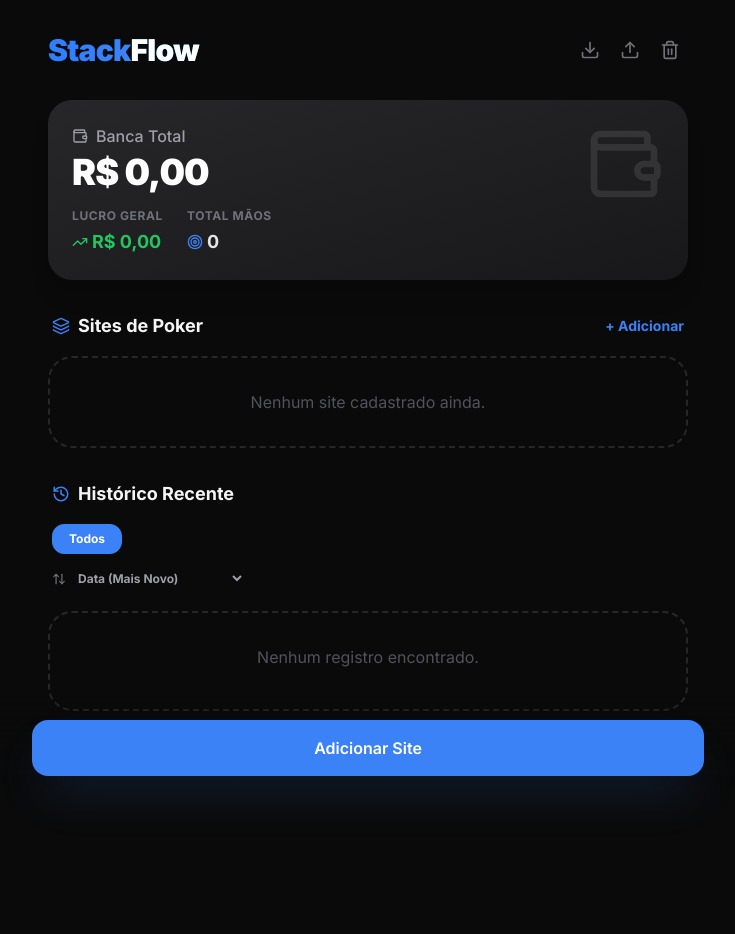
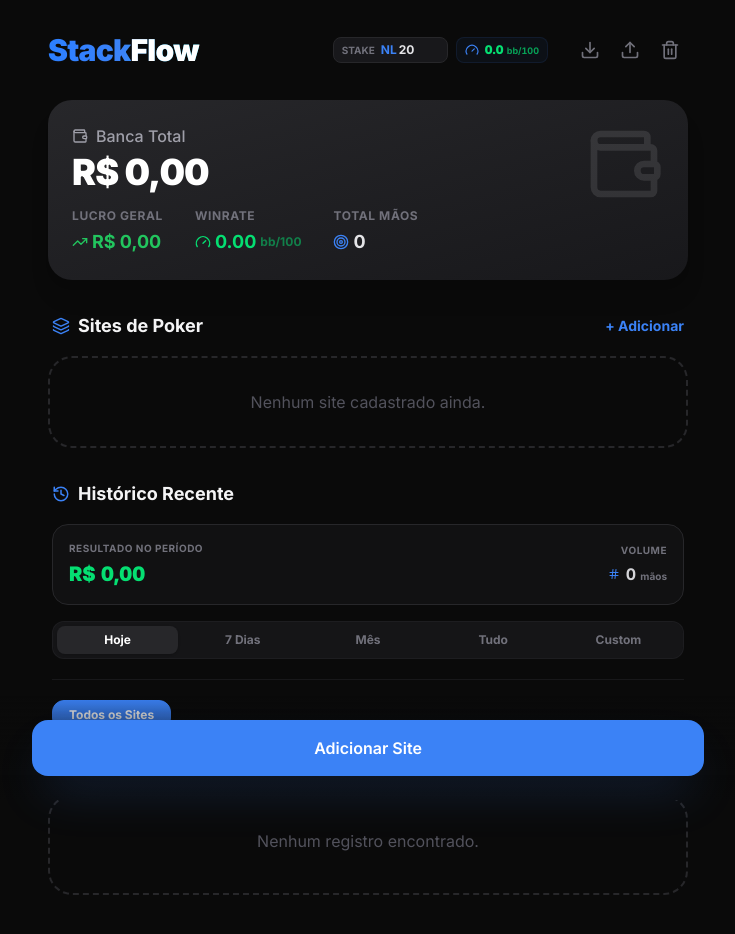
Before and after one commit to diogopereiraasp/stackflow, a React (Vite) app: page / in a window 1280 px wide. Shown: the top 934 px of the page, without its empty margins (272-1007 px from the left). Before the commit the page ends 855 px from the top, so only its background shows below. Built offline with nearby package versions, Linux system fonts and the light colour scheme.

Commit message:
feat: upgrade history with period filters, profit summary, stake editor and bb100

```diff
--- a/src/App.tsx
+++ b/src/App.tsx
@@ -1,5 +1,6 @@
-import React, { useState, useMemo } from 'react';
+import React, { useState, useMemo, useEffect } from 'react';
 import { Layers, History } from 'lucide-react';
+import { startOfDay, startOfMonth, subDays } from 'date-fns';
 import { useBankrollStore } from './store/BankrollContext';
 import { Header } from './components/Header';
 import { BankrollStats } from './components/BankrollStats';
@@ -37,7 +38,14 @@ export default function App() {
   const [currentPage, setCurrentPage] = useState(1);
   const [sortBy, setSortBy] = useState('date_desc');
   const [selectedSites, setSelectedSites] = useState<string[]>([]);
+  const [timeFilter, setTimeFilter] = useState<'all' | 'day' | 'week' | 'month' | 'custom'>('day');
+  const [customRange, setCustomRange] = useState({ start: '', end: '' });
+  const [stake, setStake] = useState(() => localStorage.getItem('poker_stake') || '20');
   const itemsPerPage = 10;
+
+  useEffect(() => {
+    localStorage.setItem('poker_stake', stake);
+  }, [stake]);
 
   const siteProfits = useMemo(() => {
     return sites.reduce((acc, site) => {
@@ -59,9 +67,26 @@ export default function App() {
 
   // Logic for filtered and sorted sessions
   const processedSessions = useMemo(() => {
-    const filtered = sessions.filter(s =>
-      selectedSites.length === 0 || selectedSites.includes(s.siteId)
-    );
+    const now = new Date();
+
+    const filtered = sessions.filter(s => {
+      const siteMatch = selectedSites.length === 0 || selectedSites.includes(s.siteId);
+
+      let timeMatch = true;
+      if (timeFilter === 'day') {
+        timeMatch = s.timestamp >= startOfDay(now).getTime();
+      } else if (timeFilter === 'week') {
+        timeMatch = s.timestamp >= subDays(now, 7).getTime();
+      } else if (timeFilter === 'month') {
+        timeMatch = s.timestamp >= startOfMonth(now).getTime();
+      } else if (timeFilter === 'custom') {
+        const start = customRange.start ? startOfDay(new Date(customRange.start)).getTime() : 0;
+        const end = customRange.end ? new Date(new Date(customRange.end).setHours(23, 59, 59, 999)).getTime() : Infinity;
+        timeMatch = s.timestamp >= start && s.timestamp <= end;
+      }
+
+      return siteMatch && timeMatch;
+    });
 
     console.log(`[DEBUG] Sessões totais: ${sessions.length}, Filtradas: ${filtered.length}`);
 
@@ -76,7 +101,7 @@ export default function App() {
       if (sortBy === 'profit_asc') return a.profit - b.profit;
       return 0;
     });
-  }, [sessions, selectedSites, sortBy]);
+  }, [sessions, selectedSites, sortBy, timeFilter, customRange]);
 
   const totalPages = Math.ceil(processedSessions.length / itemsPerPage);
   const currentSessions = processedSessions.slice(
@@ -84,15 +109,35 @@ export default function App() {
     currentPage * itemsPerPage
   );
 
+  const periodStats = useMemo(() => {
+    return processedSessions.reduce((acc, s) => {
+      if (s.type !== 'cashout') {
+        acc.profit += s.profit;
+        acc.hands += s.hands;
+      }
+      return acc;
+    }, { profit: 0, hands: 0 });
+  }, [processedSessions]);
+
+  const bb100 = useMemo(() => {
+    if (stats.totalHands === 0) return 0;
+    const bbValue = parseFloat(stake) / 100;
+    if (isNaN(bbValue) || bbValue === 0) return 0;
+    return (stats.totalProfit / bbValue) / (stats.totalHands / 100);
+  }, [stats.totalProfit, stats.totalHands, stake]);
+
   return (
     <div className="max-w-2xl mx-auto px-4 pt-8 pb-32 min-h-screen">
       <Header
         onExport={exportData}
         onImport={handleImport}
         onReset={resetData}
+        stake={stake}
+        onStakeChange={setStake}
+        bb100={bb100}
       />
 
-      <BankrollStats {...stats} />
+      <BankrollStats {...stats} bb100={bb100} />
 
       {/* Sites Section */}
       <section className="mb-8">
@@ -141,6 +186,11 @@ export default function App() {
           onSelectSites={(s) => { setSelectedSites(s); setCurrentPage(1); }}
           sortBy={sortBy}
           onSortChange={(s) => { setSortBy(s); setCurrentPage(1); }}
+          timeFilter={timeFilter}
+          onTimeFilterChange={(f) => { setTimeFilter(f); setCurrentPage(1); }}
+          customRange={customRange}
+          onCustomRangeChange={setCustomRange}
+          periodStats={periodStats}
         />
 
         <div className="space-y-3">
--- a/src/components/BankrollStats.tsx
+++ b/src/components/BankrollStats.tsx
@@ -1,18 +1,21 @@
 import React from 'react';
-import { Wallet, TrendingUp, TrendingDown, Target } from 'lucide-react';
+import { Wallet, TrendingUp, TrendingDown, Target, Gauge } from 'lucide-react';
 import { formatCurrency, cn } from '../utils';
 
 interface StatsProps {
   totalBankroll: number;
   totalProfit: number;
   totalHands: number;
+  bb100: number;
 }
 
-export const BankrollStats: React.FC<StatsProps> = ({ totalBankroll, totalProfit, totalHands }) => {
+export const BankrollStats: React.FC<StatsProps> = ({
+  totalBankroll, totalProfit, totalHands, bb100
+}) => {
   return (
     <div className="grid grid-cols-1 gap-4 mb-8">
       <div className="card bg-gradient-to-br from-zinc-800 to-zinc-900 border-none relative overflow-hidden group">
-        <div className="absolute top-0 right-0 p-6 opacity-10 group-hover:opacity-20 transition-opacity">
+        <div className="absolute top-0 right-0 p-6 opacity-10 group-hover:opacity-20 transition-opacity text-white">
           <Wallet size={80} />
         </div>
         <p className="text-zinc-400 font-medium mb-1 flex items-center gap-2">
@@ -24,7 +27,7 @@ export const BankrollStats: React.FC<StatsProps> = ({ totalBankroll, totalProfit
         )}>
           {formatCurrency(totalBankroll)}
         </h2>
-        <div className="mt-4 flex gap-6">
+        <div className="mt-4 flex flex-wrap gap-x-8 gap-y-4">
           <div>
             <p className="text-xs text-zinc-500 uppercase tracking-wider font-bold mb-1">Lucro Geral</p>
             <p className={cn(
@@ -33,6 +36,16 @@ export const BankrollStats: React.FC<StatsProps> = ({ totalBankroll, totalProfit
             )}>
               {totalProfit >= 0 ? <TrendingUp size={16} /> : <TrendingDown size={16} />}
               {formatCurrency(totalProfit)}
+            </p>
+          </div>
+          <div>
+            <p className="text-xs text-zinc-500 uppercase tracking-wider font-bold mb-1">Winrate</p>
+            <p className={cn(
+              "text-lg font-bold flex items-center gap-1",
+              bb100 >= 0 ? "text-green-400" : "text-red-400"
+            )}>
+              <Gauge size={16} />
+              {bb100.toFixed(2)} <span className="text-xs opacity-50">bb/100</span>
             </p>
           </div>
           <div>
--- a/src/components/Header.tsx
+++ b/src/components/Header.tsx
@@ -1,19 +1,50 @@
 import React from 'react';
-import { Download, Upload, Trash2 } from 'lucide-react';
+import { Download, Upload, Trash2, Gauge } from 'lucide-react';
+import { cn } from '../utils';
 
 interface HeaderProps {
   onExport: () => void;
   onImport: (e: React.ChangeEvent<HTMLInputElement>) => void;
   onReset: () => void;
+  stake: string;
+  onStakeChange: (stake: string) => void;
+  bb100: number;
 }
 
-export const Header: React.FC<HeaderProps> = ({ onExport, onImport, onReset }) => {
+export const Header: React.FC<HeaderProps> = ({
+  onExport, onImport, onReset, stake, onStakeChange, bb100
+}) => {
   return (
-    <header className="flex justify-between items-center mb-8">
-      <h1 className="text-3xl font-black bg-gradient-to-r from-blue-500 via-primary to-cyan-400 bg-clip-text text-transparent tracking-tight">
+    <header className="flex justify-between items-center mb-8 gap-4">
+      <h1 className="text-3xl font-black bg-gradient-to-r from-blue-500 via-primary to-cyan-400 bg-clip-text text-transparent tracking-tight shrink-0">
         Stack<span className="text-white">Flow</span>
       </h1>
-      <div className="flex gap-1">
+
+      <div className="flex items-center gap-2 flex-1 justify-end mr-2">
+        <div className="flex items-center gap-1.5 px-2 py-1 bg-zinc-900 border border-zinc-800 rounded-lg">
+          <span className="text-[10px] font-bold text-zinc-500 uppercase">Stake</span>
+          <div className="flex items-center text-xs font-bold">
+            <span className="text-primary mr-0.5">NL</span>
+            <input
+              type="number"
+              value={stake}
+              onChange={(e) => onStakeChange(e.target.value)}
+              className="w-10 bg-transparent focus:outline-none text-zinc-200"
+            />
+          </div>
+        </div>
+        <div className="flex items-center gap-1.5 px-2 py-1 bg-primary/5 border border-primary/10 rounded-lg">
+          <Gauge size={14} className="text-primary" />
+          <span className={cn(
+            "text-xs font-black tabular-nums",
+            bb100 >= 0 ? "text-green-400" : "text-red-400"
+          )}>
+            {bb100.toFixed(1)} <span className="text-[9px] font-bold opacity-70">bb/100</span>
+          </span>
+        </div>
+      </div>
+
+      <div className="flex gap-1 shrink-0">
         <button
           onClick={onExport}
           className="p-2 text-zinc-500 hover:text-primary hover:bg-primary/10 rounded-xl transition-colors"
--- a/src/components/History/HistoryFilters.tsx
+++ b/src/components/History/HistoryFilters.tsx
@@ -1,7 +1,8 @@
 import React from 'react';
-import { ArrowUpDown } from 'lucide-react';
+import { ArrowUpDown, Calendar, TrendingUp, Hash } from 'lucide-react';
 import type { PokerSite } from '../../types/index';
 import { cn } from '../../utils';
+import { formatCurrency } from '../../utils/formatters';
 
 interface HistoryFiltersProps {
   sites: PokerSite[];
@@ -9,6 +10,11 @@ interface HistoryFiltersProps {
   onSelectSites: (sites: string[]) => void;
   sortBy: string;
   onSortChange: (sort: string) => void;
+  timeFilter: 'all' | 'day' | 'week' | 'month' | 'custom';
+  onTimeFilterChange: (filter: 'all' | 'day' | 'week' | 'month' | 'custom') => void;
+  customRange: { start: string; end: string };
+  onCustomRangeChange: (range: { start: string; end: string }) => void;
+  periodStats: { profit: number; hands: number };
 }
 
 export const HistoryFilters: React.FC<HistoryFiltersProps> = ({
@@ -17,9 +23,104 @@ export const HistoryFilters: React.FC<HistoryFiltersProps> = ({
   onSelectSites,
   sortBy,
   onSortChange,
+  timeFilter,
+  onTimeFilterChange,
+  customRange,
+  onCustomRangeChange,
+  periodStats,
 }) => {
+  const timeOptions = [
+    { id: 'day', label: 'Hoje' },
+    { id: 'week', label: '7 Dias' },
+    { id: 'month', label: 'Mês' },
+    { id: 'all', label: 'Tudo' },
+    { id: 'custom', label: 'Custom' },
+  ] as const;
+
   return (
-    <div className="flex flex-col gap-3 mb-6 px-1">
+    <div className="flex flex-col gap-4 mb-6 px-1">
+      {/* Period Summary Card */}
+      <div className="bg-zinc-900/50 border border-zinc-800 rounded-2xl p-4 flex justify-between items-center bg-[radial-gradient(circle_at_top_right,_var(--tw-gradient-stops))] from-primary/5 via-transparent to-transparent">
+        <div>
+          <p className="text-[10px] font-bold text-zinc-500 uppercase tracking-wider mb-1">Resultado no Período</p>
+          <div className="flex items-baseline gap-2">
+            <h4 className={cn(
+              "text-xl font-black tabular-nums",
+              periodStats.profit >= 0 ? "text-green-400" : "text-red-400"
+            )}>
+              {formatCurrency(periodStats.profit)}
+            </h4>
+            {periodStats.profit !== 0 && (
+              <span className={cn(
+                "text-[10px] font-bold px-1.5 py-0.5 rounded-md",
+                periodStats.profit >= 0 ? "bg-green-400/10 text-green-400" : "bg-red-400/10 text-red-400"
+              )}>
+                {periodStats.profit >= 0 ? '↑' : '↓'}
+              </span>
+            )}
+          </div>
+        </div>
+
+        <div className="text-right">
+          <p className="text-[10px] font-bold text-zinc-500 uppercase tracking-wider mb-1">Volume</p>
+          <div className="flex items-center gap-1.5 justify-end text-zinc-300 font-bold">
+            <Hash size={12} className="text-primary" />
+            <span className="tabular-nums">{periodStats.hands.toLocaleString()} <span className="text-[10px] text-zinc-500">mãos</span></span>
+          </div>
+        </div>
+      </div>
+
+      {/* Time Filters */}
+      <div className="flex bg-zinc-900/80 p-1 rounded-xl border border-zinc-800/50 gap-1">
+        {timeOptions.map(option => (
+          <button
+            key={option.id}
+            onClick={() => onTimeFilterChange(option.id)}
+            className={cn(
+              "flex-1 py-1.5 rounded-lg text-xs font-bold transition-all",
+              timeFilter === option.id
+                ? "bg-zinc-800 text-white shadow-sm"
+                : "text-zinc-500 hover:text-zinc-300"
+            )}
+          >
+            {option.label}
+          </button>
+        ))}
+      </div>
+
+      {/* Custom Date Inputs */}
+      {timeFilter === 'custom' && (
+        <div className="grid grid-cols-2 gap-2 animate-in fade-in slide-in-from-top-2 duration-300">
+          <div className="space-y-1">
+            <label className="text-[10px] font-bold text-zinc-500 ml-1">DE</label>
+            <div className="relative">
+              <Calendar size={12} className="absolute left-3 top-1/2 -translate-y-1/2 text-zinc-500" />
+              <input
+                type="date"
+                value={customRange.start}
+                onChange={e => onCustomRangeChange({ ...customRange, start: e.target.value })}
+                className="w-full bg-zinc-900 border border-zinc-800 rounded-xl py-2 pl-8 pr-3 text-xs text-zinc-300 focus:outline-none focus:border-primary/50"
+              />
+            </div>
+          </div>
+          <div className="space-y-1">
+            <label className="text-[10px] font-bold text-zinc-500 ml-1">ATÉ</label>
+            <div className="relative">
+              <Calendar size={12} className="absolute left-3 top-1/2 -translate-y-1/2 text-zinc-500" />
+              <input
+                type="date"
+                value={customRange.end}
+                onChange={e => onCustomRangeChange({ ...customRange, end: e.target.value })}
+                className="w-full bg-zinc-900 border border-zinc-800 rounded-xl py-2 pl-8 pr-3 text-xs text-zinc-300 focus:outline-none focus:border-primary/50"
+              />
+            </div>
+          </div>
+        </div>
+      )}
+
+      <div className="h-px bg-zinc-800/50 my-1" />
+
+      {/* Site Filters */}
       <div className="flex gap-2 items-center overflow-x-auto pb-1 no-scrollbar">
         <button
           onClick={() => onSelectSites([])}
@@ -30,7 +131,7 @@ export const HistoryFilters: React.FC<HistoryFiltersProps> = ({
               : "bg-zinc-900 border-zinc-800 text-zinc-500 hover:border-zinc-700"
           )}
         >
-          Todos
+          Todos os Sites
         </button>
         {sites.map(site => (
           <button
@@ -43,17 +144,19 @@ export const HistoryFilters: React.FC<HistoryFiltersProps> = ({
               }
             }}
             className={cn(
-              "px-4 py-1.5 rounded-xl text-xs font-bold whitespace-nowrap transition-all border",
+              "px-4 py-1.5 rounded-xl text-xs font-bold whitespace-nowrap transition-all border flex items-center gap-2",
               selectedSites.includes(site.id)
                 ? "bg-zinc-800 border-zinc-700 text-zinc-200"
                 : "bg-zinc-900 border-zinc-800 text-zinc-500 hover:border-zinc-700"
             )}
           >
+            <div className="w-1.5 h-1.5 rounded-full bg-primary/40" />
             {site.name}
           </button>
         ))}
       </div>
 
+      <div className="flex items-center justify-between mt-1">
         <div className="flex items-center gap-2">
           <ArrowUpDown size={14} className="text-zinc-500" />
           <select
@@ -64,8 +167,18 @@ export const HistoryFilters: React.FC<HistoryFiltersProps> = ({
             <option value="date_desc" className="bg-zinc-900">Data (Mais Novo)</option>
             <option value="date_asc" className="bg-zinc-900">Data (Mais Antigo)</option>
             <option value="profit_desc" className="bg-zinc-900">Maior Lucro</option>
-          <option value="profit_asc" className="bg-zinc-900">Menor Lucro (ou Prejuízo)</option>
+            <option value="profit_asc" className="bg-zinc-900">Menor Lucro</option>
           </select>
+        </div>
+
+        {selectedSites.length > 0 && (
+          <button
+            onClick={() => onSelectSites([])}
+            className="text-[10px] font-bold text-zinc-500 hover:text-primary transition-colors"
+          >
+            Limpar Filtros
+          </button>
+        )}
       </div>
     </div>
   );
```
Lines whose indentation alone changed are shown as unchanged.
